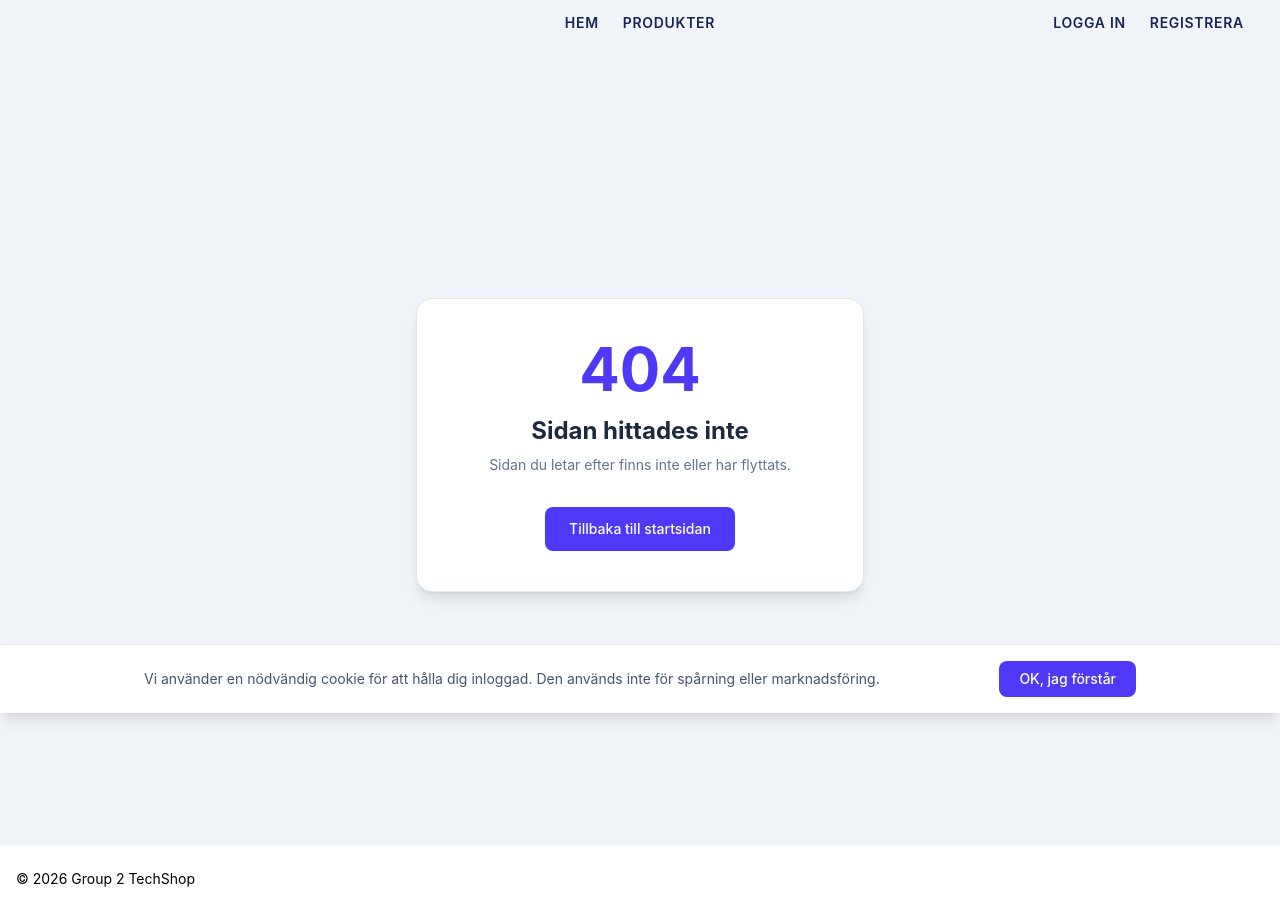
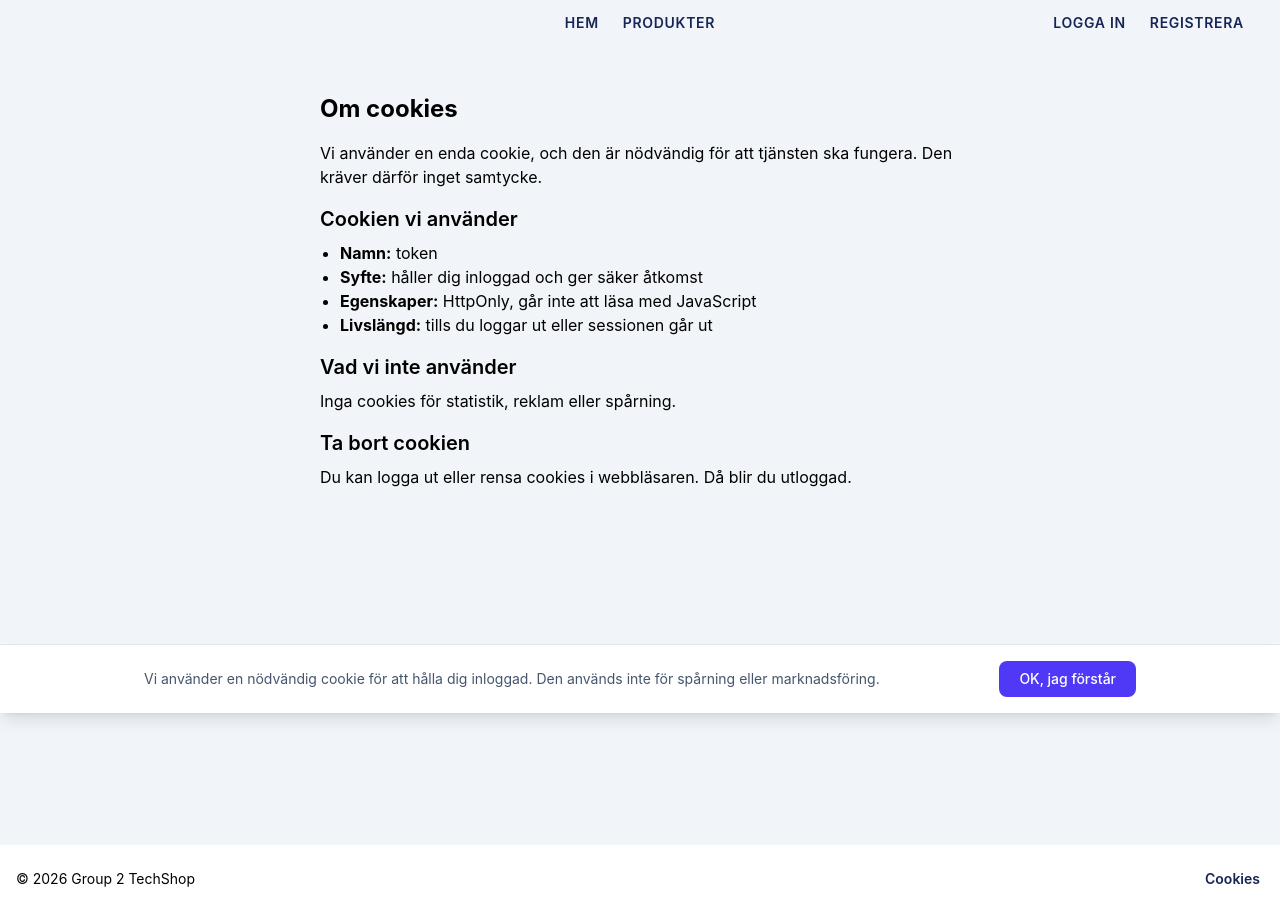
Before and after one commit to Jimmy-Grafstrom/webshop-frontend-group-2, a React (Vite) app: page /cookies in a window 1280 px wide. Shown: the part 87-1000 px from the top of the page. Built offline with nearby package versions, Linux system fonts and the light colour scheme; no server answers.

Commit message:
feat: add CookiePage component and link in footer

```diff
--- a/src/App.tsx
+++ b/src/App.tsx
@@ -23,6 +23,7 @@ import type { User } from "./types/auth";
 import type { LoginRequest } from "./types/auth";
 import { login, logout, fetchCurrentUser } from "./service/authService.ts";
 import { CookieBanner } from "./components/CookieBanner.tsx";
+import CookiePage from "./pages/CookiePage.tsx";
 
 export function App() {
   const [user, setUser] = useState<User | null>(null);
@@ -189,6 +190,7 @@ export function App() {
             <Route path={"/admin"} element={<AdminPage />} />
             <Route path="/admin/add" element={<AdminAddProductPage />} />
           </Route>
+          <Route path="/cookies" element={<CookiePage />}/>
           <Route path="*" element={<NotFoundPage />} />
         </Routes>
       </main>
--- a/src/components/Footer.tsx
+++ b/src/components/Footer.tsx
@@ -1,7 +1,17 @@
+import { NavLink } from "react-router";
+
+const linkClass =
+  "p-1 font-semibold text-blue-950 hover:text-blue-900 hover:underline active:text-blue-700";
+
 const Footer = () => {
   return (
-    <footer className="py-6 px-4 text-sm mt-auto">
-      &copy; 2026 Group 2 TechShop
+    <footer className="flex flex-wrap items-center justify-between gap-2 py-6 px-4 text-sm mt-auto">
+      <span>&copy; 2026 Group 2 TechShop</span>
+      <nav aria-label="Sidfot">
+        <NavLink to="/cookies" className={linkClass}>
+          Cookies
+        </NavLink>
+      </nav>
     </footer>
   );
 };
--- /dev/null
+++ b/src/pages/CookiePage.tsx
@@ -0,0 +1,31 @@
+const Cookies = () => {
+  return (
+    <main className="mx-auto max-w-2xl px-4 py-8 self-start">
+      <h1 className="text-2xl font-bold mb-4">Om cookies</h1>
+      <p className="mb-4">
+        Vi använder en enda cookie, och den är nödvändig för att tjänsten ska
+        fungera. Den kräver därför inget samtycke.
+      </p>
+
+      <h2 className="text-xl font-semibold mb-2">Cookien vi använder</h2>
+      <ul className="mb-4 list-disc pl-5">
+        <li><strong>Namn:</strong> token</li>
+        <li><strong>Syfte:</strong> håller dig inloggad och ger säker åtkomst</li>
+        <li><strong>Egenskaper:</strong> HttpOnly, går inte att läsa med JavaScript</li>
+        <li><strong>Livslängd:</strong> tills du loggar ut eller sessionen går ut</li>
+      </ul>
+
+      <h2 className="text-xl font-semibold mb-2">Vad vi inte använder</h2>
+      <p className="mb-4">
+        Inga cookies för statistik, reklam eller spårning.
+      </p>
+
+      <h2 className="text-xl font-semibold mb-2">Ta bort cookien</h2>
+      <p>
+        Du kan logga ut eller rensa cookies i webbläsaren. Då blir du utloggad.
+      </p>
+    </main>
+  );
+};
+
+export default Cookies;
```
